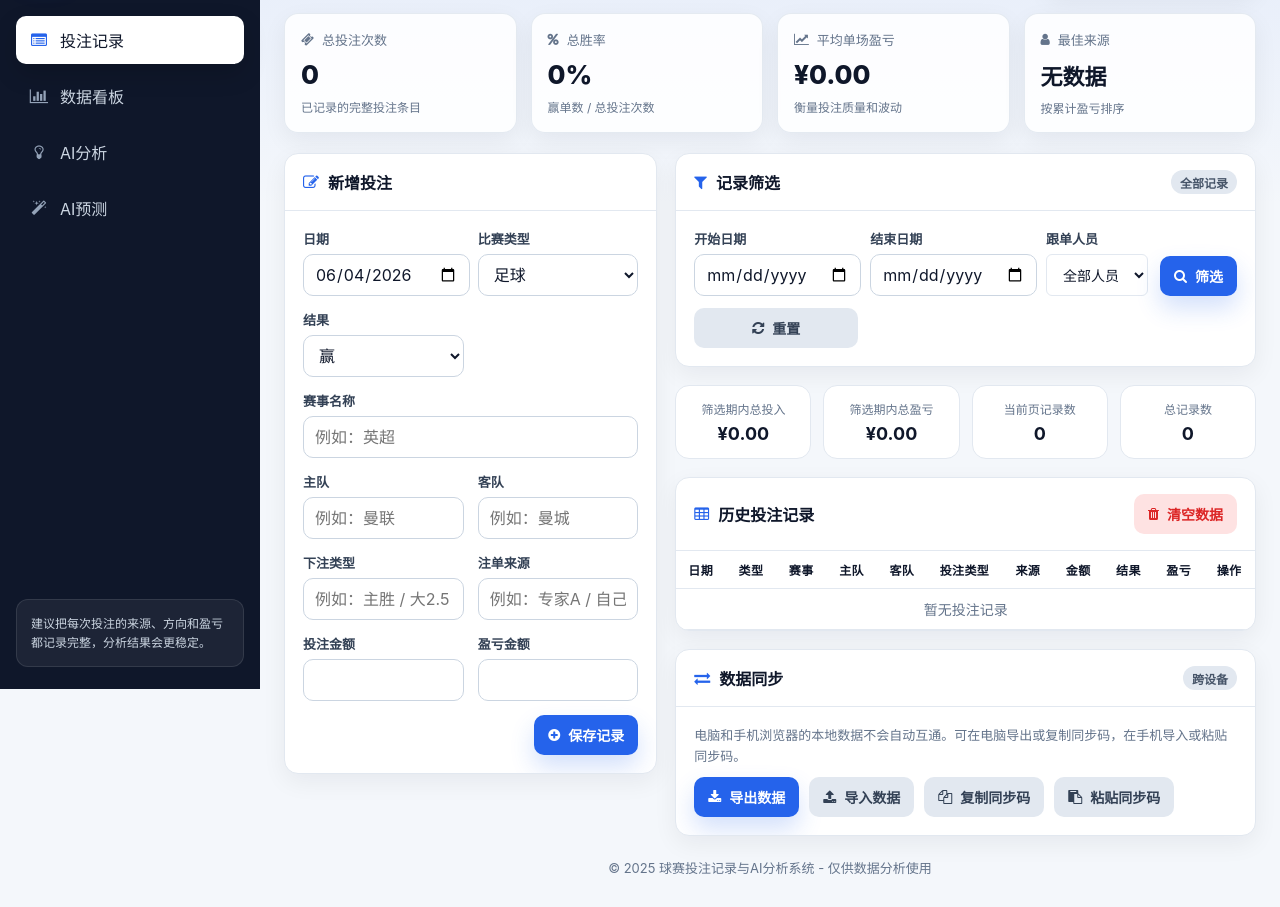
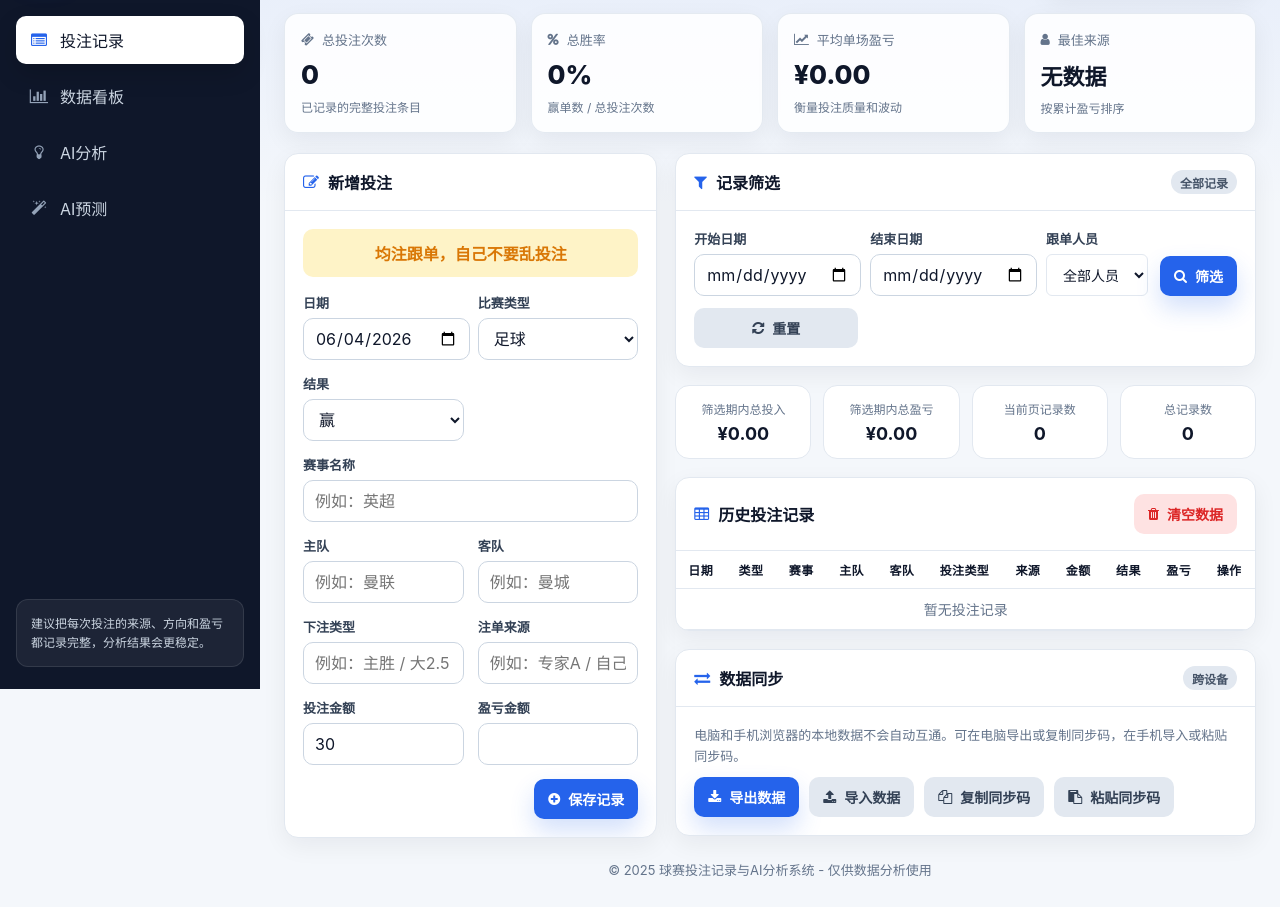
Before and after one commit to JasonWaker/match-records, a plain HTML site: page index.html in a window 1280 px wide. Shown: the part 111-1018 px from the top of the page. Drawn offline with nearby package versions, Linux system fonts and the light colour scheme.

Commit message:
新增突出提示文案和默认投注金额30元

```diff
--- a/index.html
+++ b/index.html
@@ -668,6 +668,7 @@
                             <h2 class="card-title" id="bet-form-title"><i class="fa fa-pencil-square-o"></i>新增投注</h2>
                         </div>
                         <div class="card-body">
+                            <div style="background:#fef3c7;padding:12px 14px;border-radius:10px;margin-bottom:16px;text-align:center;"><strong style="color:#d97706;font-size:16px;">均注跟单，自己不要乱投注</strong></div>
                             <form id="bet-form" class="form-grid">
                                 <div class="field"><label for="bet-date">日期</label><input type="date" id="bet-date" required></div>
                                 <div class="field"><label for="bet-sport">比赛类型</label><select id="bet-sport" required><option value="football">足球</option><option value="basketball">篮球</option></select></div>
@@ -677,7 +678,7 @@
                                 <div class="field"><label for="bet-away">客队</label><input type="text" id="bet-away" placeholder="例如：曼城" required></div>
                                 <div class="field"><label for="bet-type">下注类型</label><input type="text" id="bet-type" placeholder="例如：主胜 / 大2.5" required></div>
                                 <div class="field"><label for="bet-source">注单来源</label><input type="text" id="bet-source" placeholder="例如：专家A / 自己分析" required></div>
-                                <div class="field"><label for="bet-amount">投注金额</label><input type="number" id="bet-amount" min="0" step="0.01" required></div>
+                                <div class="field"><label for="bet-amount">投注金额</label><input type="number" id="bet-amount" min="0" step="0.01" required value="30"></div>
                                 <div class="field"><label for="bet-profit">盈亏金额</label><input type="number" id="bet-profit" step="0.01" required></div>
                                 <div class="field full actions">
                                     <button type="button" id="cancel-edit-btn" class="btn btn-default hidden"><i class="fa fa-times"></i>取消编辑</button>
```
